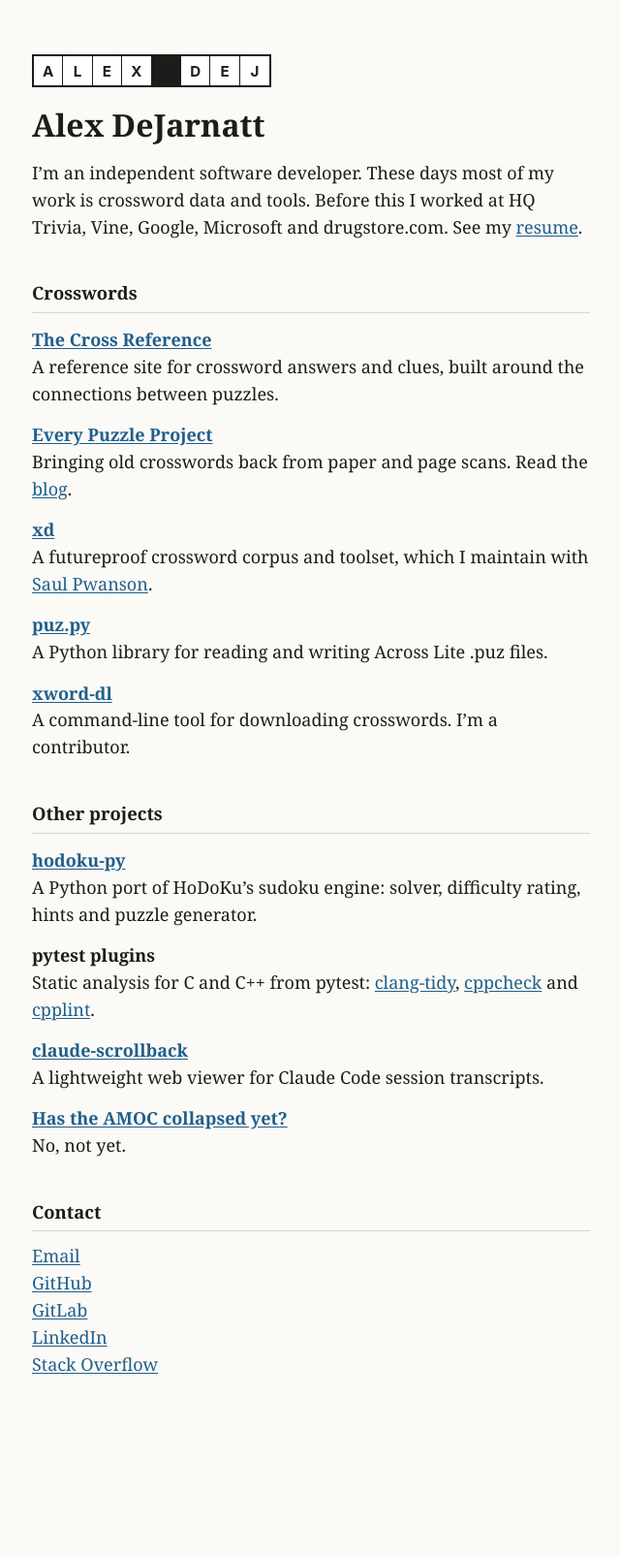
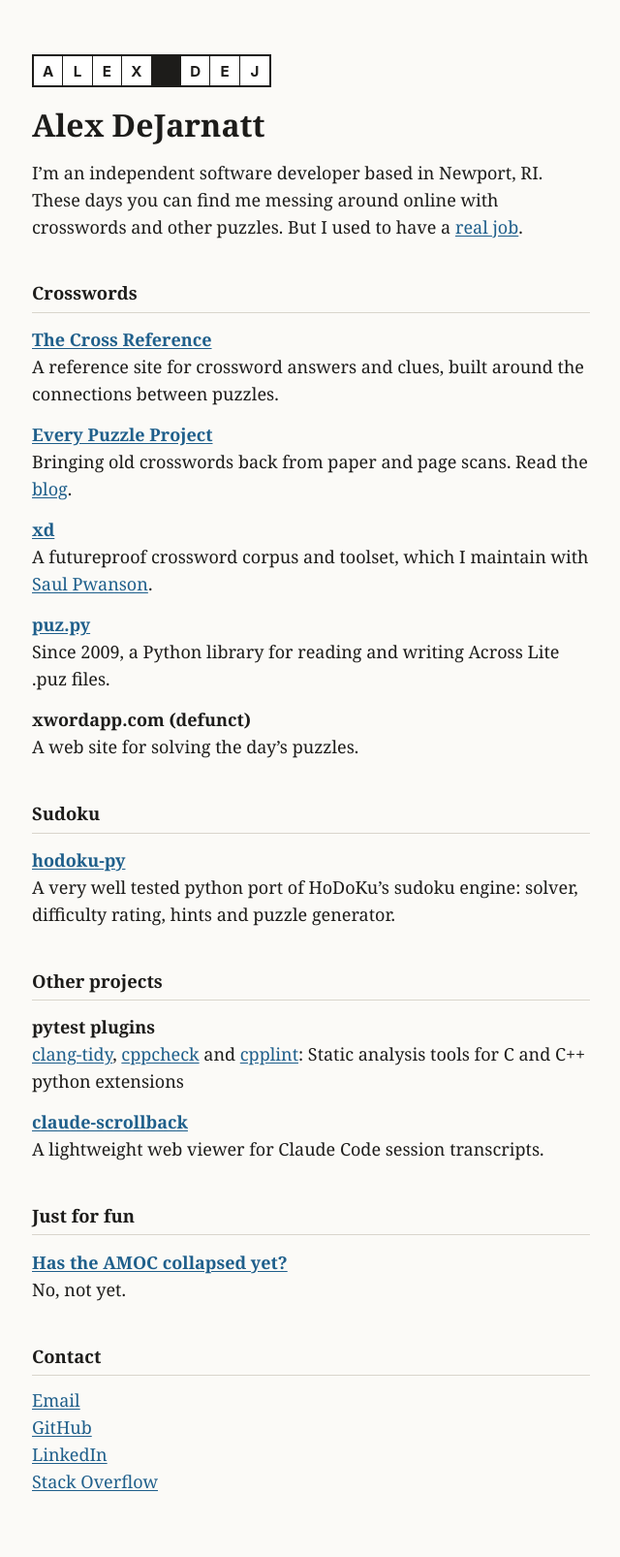
Before and after one commit to alexdej/alexdej.github.io, a Jekyll site: the page built from index.md, in a window 1280 px wide. Shown: the whole page at 97% size, without its empty margins (319-959 px from the left). Built offline with Jekyll 4.4.1, drawn with Linux system fonts in a browser that asks for light colours; before the commit the page ends 1486 px from its top, so only the background shows below that.

Commit message:
Revise personal info and add project details
Updated personal description and added new projects section.

```diff
--- a/index.md
+++ b/index.md
@@ -6,8 +6,8 @@ squares: true
 
 # Alex DeJarnatt
 
-I'm an independent software developer. These days most of my work is crossword data and tools.
-Before this I worked at HQ Trivia, Vine, Google, Microsoft and drugstore.com. See my [resume](/resume.html).
+I'm an independent software developer based in Newport, RI. These days you can find me messing around online with crosswords and other puzzles.
+But I used to have a [real job](/resume.html).
 
 ## Crosswords
 
@@ -21,30 +21,35 @@ Before this I worked at HQ Trivia, Vine, Google, Microsoft and drugstore.com. Se
 : A futureproof crossword corpus and toolset, which I maintain with [Saul Pwanson](https://saul.pw/).
 
 [puz.py](https://github.com/alexdej/puzpy)
-: A Python library for reading and writing Across Lite .puz files.
+: Since 2009, a Python library for reading and writing Across Lite .puz files.
 
-[xword-dl](https://github.com/thisisparker/xword-dl)
-: A command-line tool for downloading crosswords. I'm a contributor.
+xwordapp.com (defunct)
+: A web site for solving the day's puzzles.
+
+## Sudoku
+
+[hodoku-py](https://alexdej.github.io/hodoku-py/)
+: A very well tested python port of HoDoKu's sudoku engine: solver, difficulty rating, hints and puzzle generator.
 
 ## Other projects
 
-[hodoku-py](https://alexdej.github.io/hodoku-py/)
-: A Python port of HoDoKu's sudoku engine: solver, difficulty rating, hints and puzzle generator.
-
 pytest plugins
-: Static analysis for C and C++ from pytest: [clang-tidy](https://github.com/alexdej/pytest-clang-tidy), [cppcheck](https://github.com/alexdej/pytest-cppcheck) and [cpplint](https://github.com/alexdej/pytest-cpplint).
+: [clang-tidy](https://github.com/alexdej/pytest-clang-tidy), [cppcheck](https://github.com/alexdej/pytest-cppcheck) and [cpplint](https://github.com/alexdej/pytest-cpplint):
+Static analysis tools for C and C++ python extensions
 
 [claude-scrollback](https://alexdej.github.io/claude-scrollback/)
 : A lightweight web viewer for Claude Code session transcripts.
 
+## Just for fun
+
 [Has the AMOC collapsed yet?](https://hastheamoccollapsedyet.com)
 : No, not yet.
+
 
 ## Contact
 
 - [Email](https://www.linkedin.com/in/alexdejarnatt){: .email}
 - [GitHub](https://github.com/alexdej)
-- [GitLab](https://gitlab.com/alexdej1)
 - [LinkedIn](https://www.linkedin.com/in/alexdejarnatt)
 - [Stack Overflow](https://stackoverflow.com/users/34304/alexdej)
 {: .contact}
```
